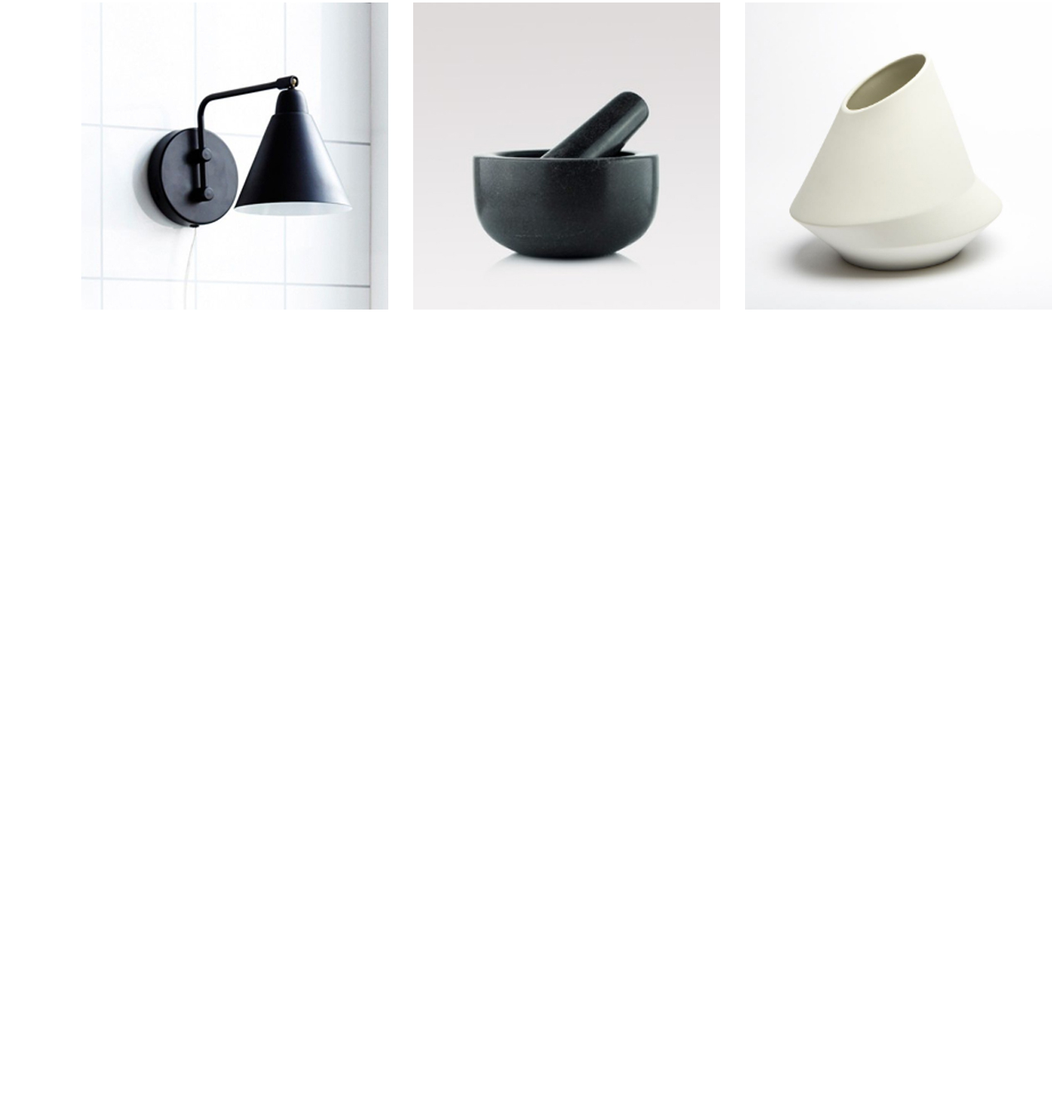
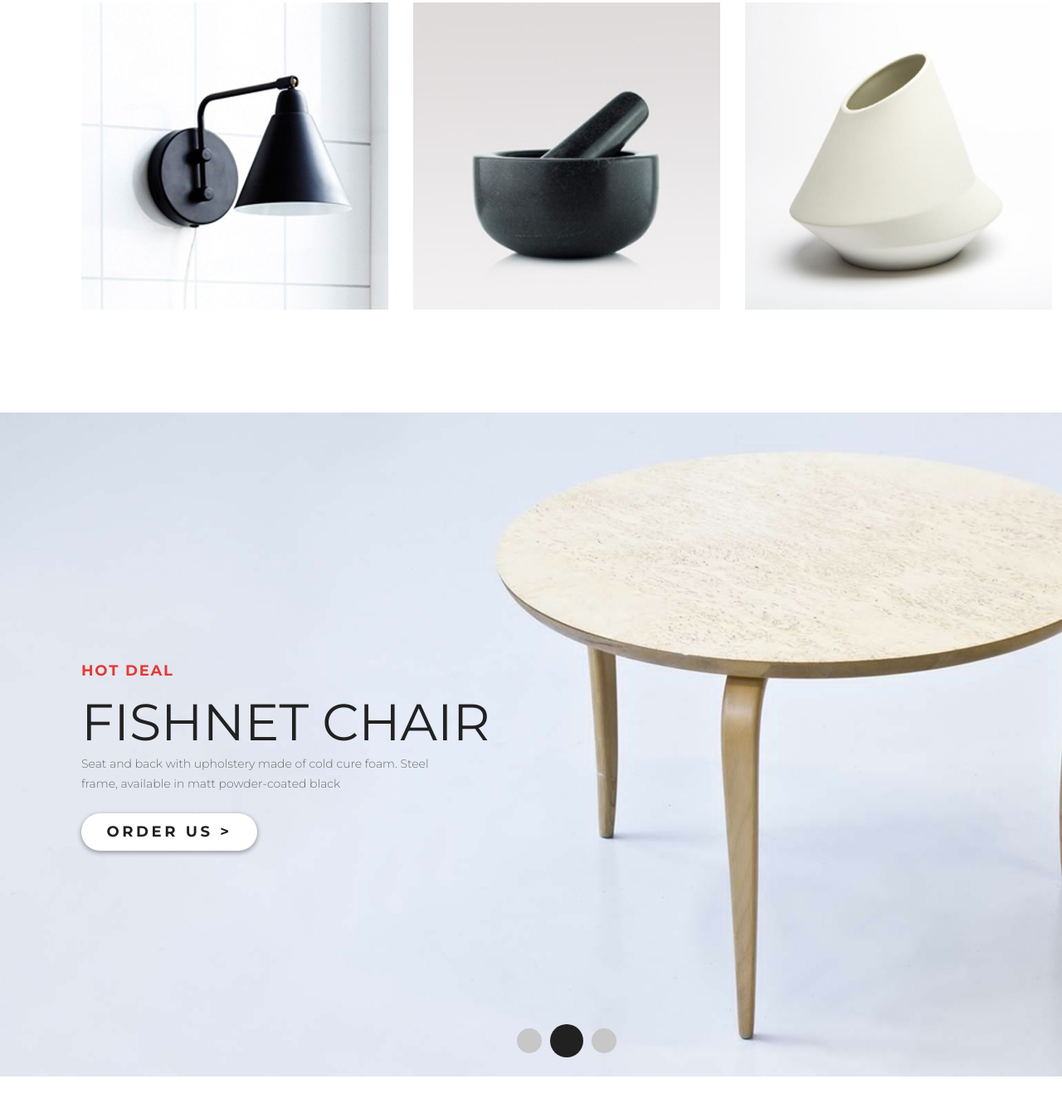
Before and after one commit to Solda-git/html-css, a plain HTML site: page Project/index.html in a window 1280 px wide. Shown: the part 2820-4155 px from the top of the page at 83% size. Before the commit the page ends 3227 px from the top, so only its background shows below. Drawn offline with Linux system fonts and the light colour scheme.

Commit message:
lesson 6 hotdeal block

```diff
--- a/Project/index.html
+++ b/Project/index.html
@@ -89,9 +89,23 @@
               </div>
           </div>
       </div>
+
+      <div class="hot-deal">
+          <div class="hd-margin">
+              <p class="hd">Hot deal</p>
+              <h2 class="hotdeal">Fishnet Chair</h2>
+              <p class="hd-text">Seat and back with upholstery made of cold cure foam. Steel frame, available in matt powder-coated black</p>
+              <div class="button">Order Us</div>
+                  <div class="paging">
+                      <a href="" class="circle"></a><a href="" class="circle circle-active"></a><a href="" class="circle"></a>
+                  </div>
+            </div>
+
+      </div>
+      <div class="exclusive2">
+
+      </div>
       <!--
-      <div class="hot-deal"></div>
-      <div class="exclusive2"></div>
       <div class="mobile"></div>
       <div class="contacts"></div>
       -->
```
